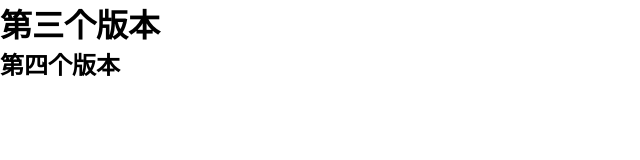
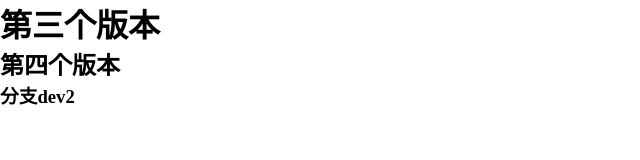
Before and after one commit to yjianing/gitLearn, a plain HTML site: page index.html in a window 1280 px wide. Shown: the whole page, without its empty margins (0-640 px from the left). Drawn offline with Linux system fonts and the light colour scheme.

Commit message:
add h3 tag

```diff
--- a/index.html
+++ b/index.html
@@ -9,5 +9,6 @@
 <body>
     <h1>第三个版本</h1>
     <h2>第四个版本</h2>
+    <h3>分支dev2</h3>
 </body>
 </html>
```
